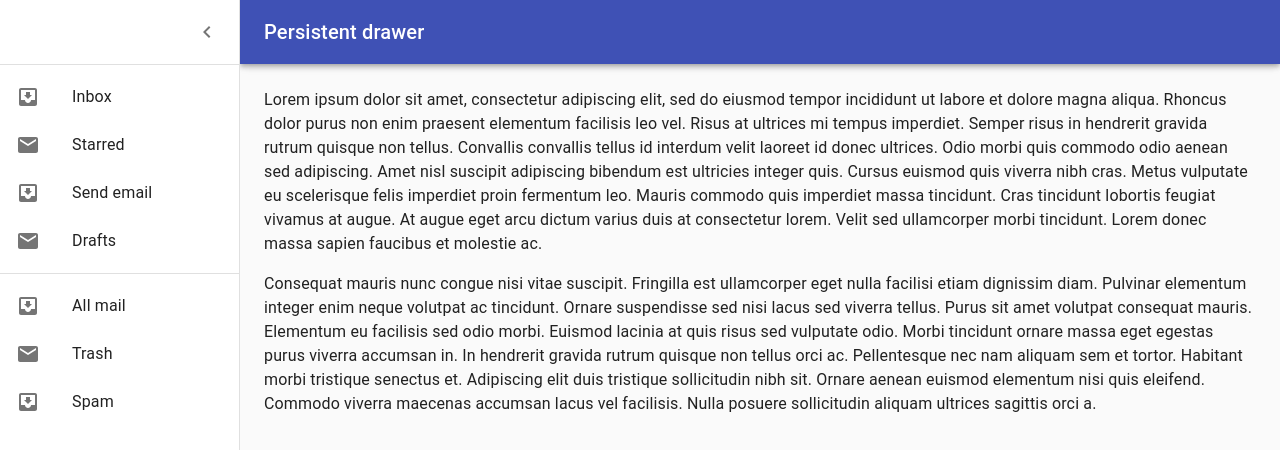
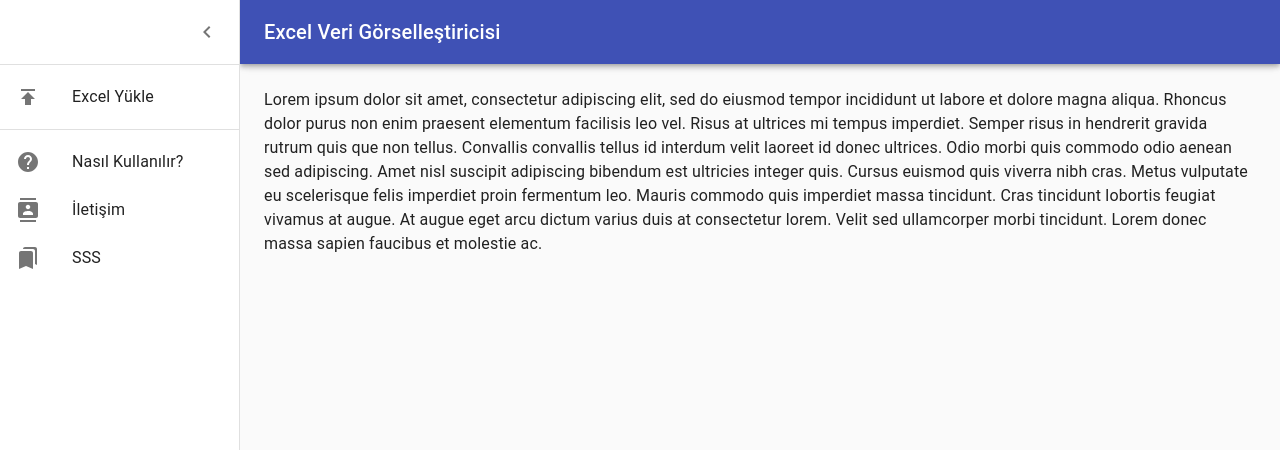
Before and after one commit to ilaydacansinkoc/dashboard-app, a React (Create React App) app: page / in a window 1280 px wide. Both pictures are taken after a click on the button "open drawer". Shown: the top 450 px of the page. Built offline with nearby package versions, Linux system fonts and the light colour scheme.

Commit message:
navbar component edited. drawer added and icons are customized.

```diff
--- a/src/components/Navbar.tsx
+++ b/src/components/Navbar.tsx
@@ -15,8 +15,10 @@ import ChevronRightIcon from '@material-ui/icons/ChevronRight';
 import ListItem from '@material-ui/core/ListItem';
 import ListItemIcon from '@material-ui/core/ListItemIcon';
 import ListItemText from '@material-ui/core/ListItemText';
-import InboxIcon from '@material-ui/icons/MoveToInbox';
-import MailIcon from '@material-ui/icons/Mail';
+import HelpIcon from '@material-ui/icons/Help';
+import ContactsIcon from '@material-ui/icons/Contacts';
+import BookmarksIcon from '@material-ui/icons/Bookmarks';
+import PublishIcon from '@material-ui/icons/Publish';
 
 const drawerWidth = 240;
 
@@ -109,7 +111,7 @@ export default function PersistentDrawerLeft() {
             <MenuIcon />
           </IconButton>
           <Typography variant="h6" noWrap>
-            Persistent drawer
+            {`Excel Veri Görselleştiricisi`}
           </Typography>
         </Toolbar>
       </AppBar>
@@ -129,21 +131,29 @@ export default function PersistentDrawerLeft() {
         </div>
         <Divider />
         <List>
-          {['Inbox', 'Starred', 'Send email', 'Drafts'].map((text, index) => (
+          {['Excel Yükle'].map((text, index) => (
             <ListItem button key={text}>
-              <ListItemIcon>{index % 2 === 0 ? <InboxIcon /> : <MailIcon />}</ListItemIcon>
+              <ListItemIcon><PublishIcon /></ListItemIcon>
               <ListItemText primary={text} />
             </ListItem>
           ))}
         </List>
         <Divider />
         <List>
-          {['All mail', 'Trash', 'Spam'].map((text, index) => (
-            <ListItem button key={text}>
-              <ListItemIcon>{index % 2 === 0 ? <InboxIcon /> : <MailIcon />}</ListItemIcon>
-              <ListItemText primary={text} />
+            <ListItem button key={`Nasıl Kullanılır?`}>
+              <ListItemIcon><HelpIcon/></ListItemIcon>
+              <ListItemText primary={`Nasıl Kullanılır?`} />
             </ListItem>
-          ))}
+
+            <ListItem button key={`İletişim`}>
+            <ListItemIcon><ContactsIcon/></ListItemIcon>
+            <ListItemText primary={`İletişim`} />
+            </ListItem>
+
+            <ListItem button key={`SSS`}>
+            <ListItemIcon><BookmarksIcon/></ListItemIcon>
+            <ListItemText primary={`SSS`} />
+            </ListItem>
         </List>
       </Drawer>
       <main
@@ -156,7 +166,7 @@ export default function PersistentDrawerLeft() {
           Lorem ipsum dolor sit amet, consectetur adipiscing elit, sed do eiusmod tempor incididunt
           ut labore et dolore magna aliqua. Rhoncus dolor purus non enim praesent elementum
           facilisis leo vel. Risus at ultrices mi tempus imperdiet. Semper risus in hendrerit
-          gravida rutrum quisque non tellus. Convallis convallis tellus id interdum velit laoreet id
+          gravida rutrum quis   que non tellus. Convallis convallis tellus id interdum velit laoreet id
           donec ultrices. Odio morbi quis commodo odio aenean sed adipiscing. Amet nisl suscipit
           adipiscing bibendum est ultricies integer quis. Cursus euismod quis viverra nibh cras.
           Metus vulputate eu scelerisque felis imperdiet proin fermentum leo. Mauris commodo quis
@@ -164,17 +174,6 @@ export default function PersistentDrawerLeft() {
           arcu dictum varius duis at consectetur lorem. Velit sed ullamcorper morbi tincidunt. Lorem
           donec massa sapien faucibus et molestie ac.
         </Typography>
-        <Typography paragraph>
-          Consequat mauris nunc congue nisi vitae suscipit. Fringilla est ullamcorper eget nulla
-          facilisi etiam dignissim diam. Pulvinar elementum integer enim neque volutpat ac
-          tincidunt. Ornare suspendisse sed nisi lacus sed viverra tellus. Purus sit amet volutpat
-          consequat mauris. Elementum eu facilisis sed odio morbi. Euismod lacinia at quis risus sed
-          vulputate odio. Morbi tincidunt ornare massa eget egestas purus viverra accumsan in. In
-          hendrerit gravida rutrum quisque non tellus orci ac. Pellentesque nec nam aliquam sem et
-          tortor. Habitant morbi tristique senectus et. Adipiscing elit duis tristique sollicitudin
-          nibh sit. Ornare aenean euismod elementum nisi quis eleifend. Commodo viverra maecenas
-          accumsan lacus vel facilisis. Nulla posuere sollicitudin aliquam ultrices sagittis orci a.
-        </Typography>
       </main>
     </div>
   );
```
